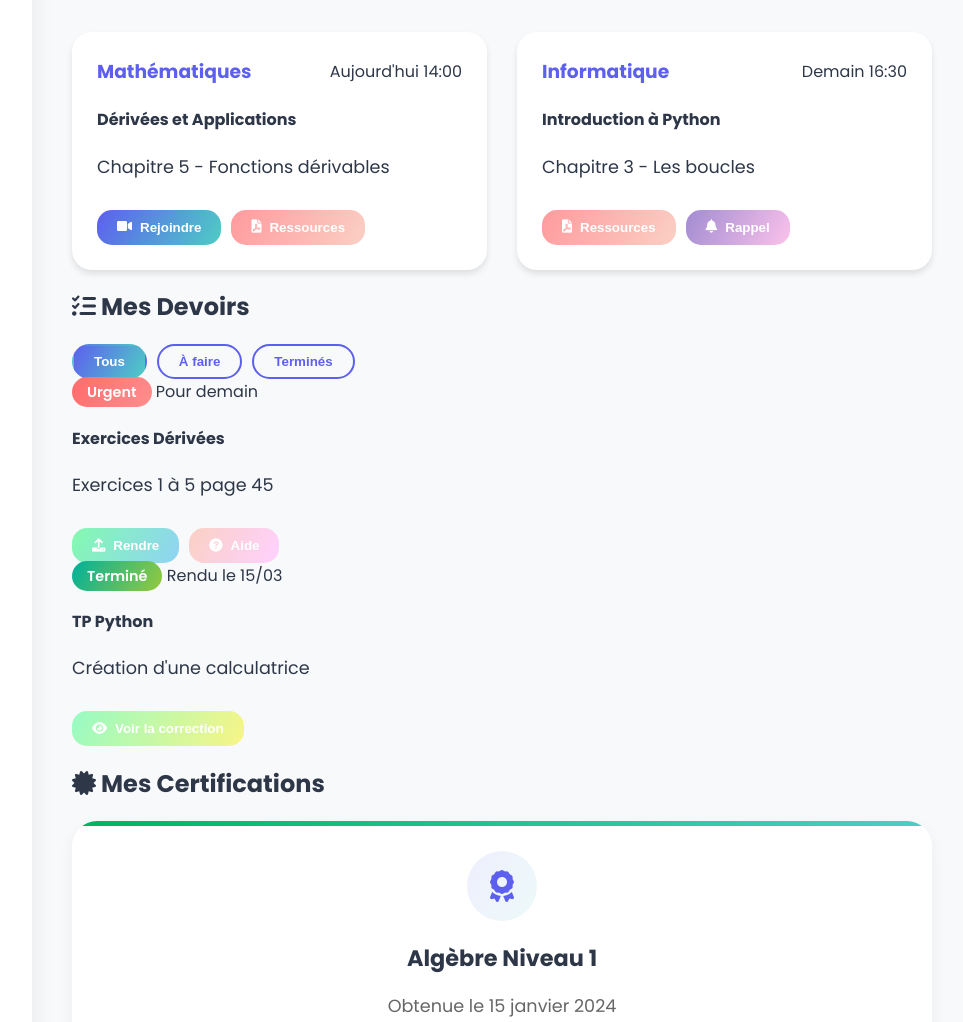
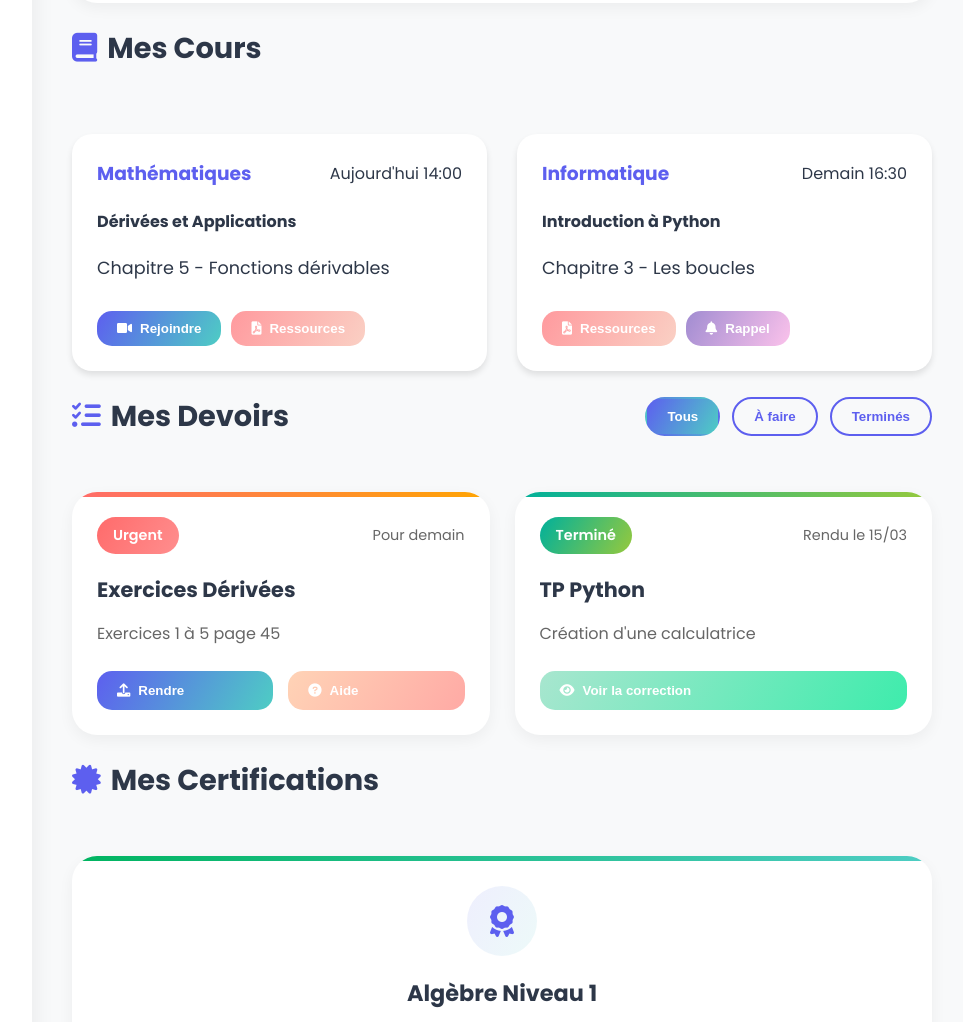
Before and after one commit to imed-CyberMathIA/cbm-xrpl, a website: page frontend/dashboard.html in a window 1280 px wide. Shown: the part 1084-2106 px from the top of the page, without its empty margins (308-1271 px from the left). Drawn offline with Linux system fonts and the light colour scheme.

Commit message:
more beautiful than before

```diff
--- a/frontend/style.css
+++ b/frontend/style.css
@@ -2020,3 +2020,198 @@ background-image: linear-gradient(to right, #ec485b, #ffa600);
     background: linear-gradient(120deg, #00b09b 0%, #96c93d 100%);
     color: white;
 }
+
+/* Style des cartes de devoirs */
+.homework-grid {
+    display: grid;
+    grid-template-columns: repeat(auto-fit, minmax(300px, 1fr));
+    gap: 25px;
+    margin-top: 30px;
+}
+
+.homework-card {
+    background: white;
+    border-radius: 25px;
+    padding: 25px;
+    box-shadow: 0 5px 15px rgba(0, 0, 0, 0.05);
+    transition: all 0.3s ease;
+    position: relative;
+    overflow: hidden;
+}
+
+.homework-card::before {
+    content: '';
+    position: absolute;
+    top: 0;
+    left: 0;
+    width: 100%;
+    height: 5px;
+}
+
+.homework-card.urgent::before {
+    background: linear-gradient(90deg, #ff6b6b, #ffa502);
+}
+
+.homework-card.completed::before {
+    background: linear-gradient(90deg, #00b09b, #96c93d);
+}
+
+.homework-card:hover {
+    transform: translateY(-5px);
+    box-shadow: 0 8px 25px rgba(0, 0, 0, 0.1);
+}
+
+.homework-status {
+    display: flex;
+    justify-content: space-between;
+    align-items: center;
+    margin-bottom: 20px;
+}
+
+.status-badge {
+    padding: 8px 16px;
+    border-radius: 20px;
+    font-size: 0.9rem;
+    font-weight: 600;
+}
+
+.due-date, .completion-date {
+    color: #666;
+    font-size: 0.9rem;
+}
+
+.homework-card h4 {
+    color: var(--text-color);
+    font-size: 1.3rem;
+    margin: 0 0 10px 0;
+}
+
+.homework-card p {
+    color: #666;
+    margin-bottom: 25px;
+    font-size: 1rem;
+}
+
+.homework-actions {
+    display: flex;
+    gap: 15px;
+    margin-top: auto;
+}
+
+.homework-actions button {
+    flex: 1;
+    padding: 12px 20px;
+    border-radius: 15px;
+    font-weight: 600;
+    transition: all 0.3s ease;
+}
+
+/* Style spécifique pour les boutons de devoirs */
+.btn-submit {
+    background: linear-gradient(120deg, #5d5fef 0%, #4ecdc4 100%);
+    color: white;
+    border: none;
+    flex: 2;
+}
+
+.btn-help {
+    background: linear-gradient(120deg, #ffd3b6 0%, #ffaaa5 100%);
+    color: white;
+    border: none;
+}
+
+.btn-view {
+    background: linear-gradient(120deg, #a8e6cf 0%, #3eecac 100%);
+    color: white;
+    border: none;
+    width: 100%;
+}
+
+/* Section header avec filtres */
+.section-header {
+    display: flex;
+    justify-content: space-between;
+    align-items: center;
+    margin-bottom: 30px;
+}
+
+.section-header h2 {
+    display: flex;
+    align-items: center;
+    gap: 10px;
+    color: var(--text-color);
+    font-size: 1.8rem;
+}
+
+.section-header h2 i {
+    color: var(--primary-color);
+}
+
+.section-actions {
+    display: flex;
+    gap: 12px;
+}
+
+.btn-filter {
+    padding: 10px 20px;
+    border: 2px solid var(--primary-color);
+    border-radius: 25px;
+    background: transparent;
+    color: var(--primary-color);
+    font-weight: 600;
+    cursor: pointer;
+    transition: all 0.3s ease;
+}
+
+.btn-filter.active {
+    background: linear-gradient(120deg, #5d5fef 0%, #4ecdc4 100%);
+    color: white;
+    border-color: transparent;
+}
+
+.btn-filter:hover {
+    transform: translateY(-2px);
+    box-shadow: 0 4px 15px rgba(93, 95, 239, 0.2);
+}
+
+/* Animation pour les cartes */
+.homework-card {
+    animation: slideIn 0.5s ease-out;
+}
+
+@keyframes slideIn {
+    from {
+        opacity: 0;
+        transform: translateY(20px);
+    }
+    to {
+        opacity: 1;
+        transform: translateY(0);
+    }
+}
+
+/* Responsive design */
+@media (max-width: 768px) {
+    .homework-grid {
+        grid-template-columns: 1fr;
+    }
+
+    .section-header {
+        flex-direction: column;
+        gap: 15px;
+        align-items: flex-start;
+    }
+
+    .section-actions {
+        width: 100%;
+        justify-content: center;
+    }
+
+    .homework-actions {
+        flex-direction: column;
+    }
+
+    .homework-actions button {
+        width: 100%;
+    }
+}
```
